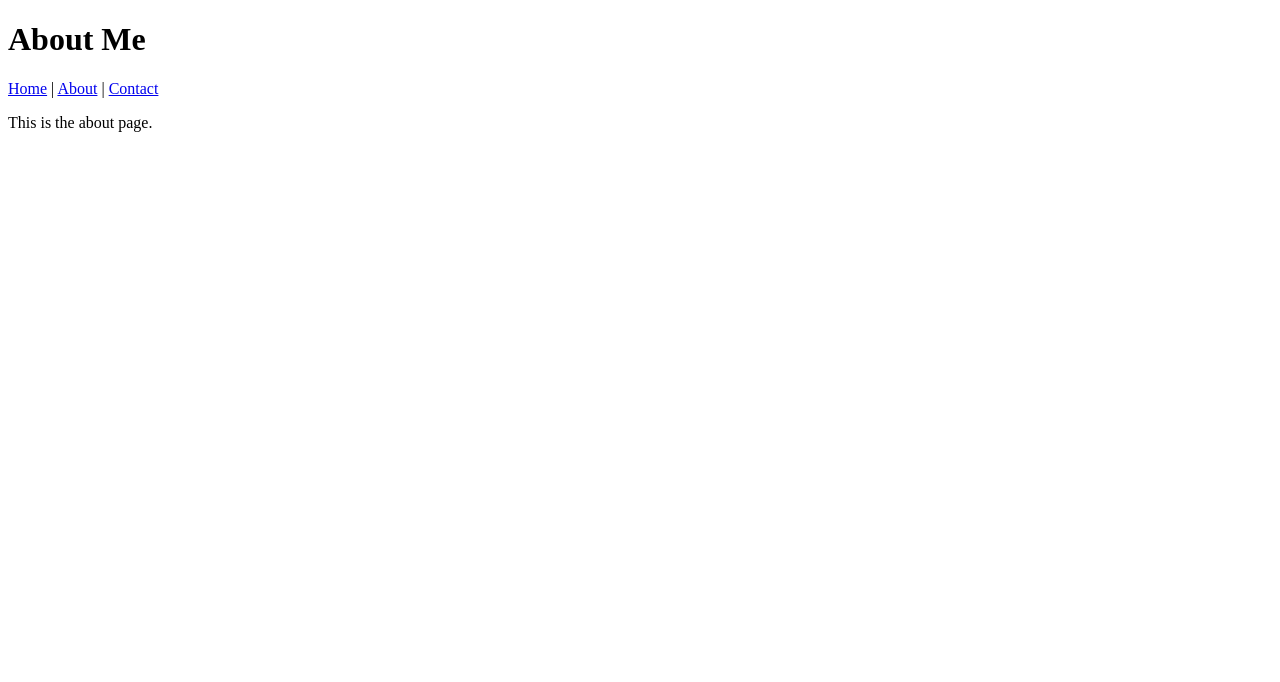
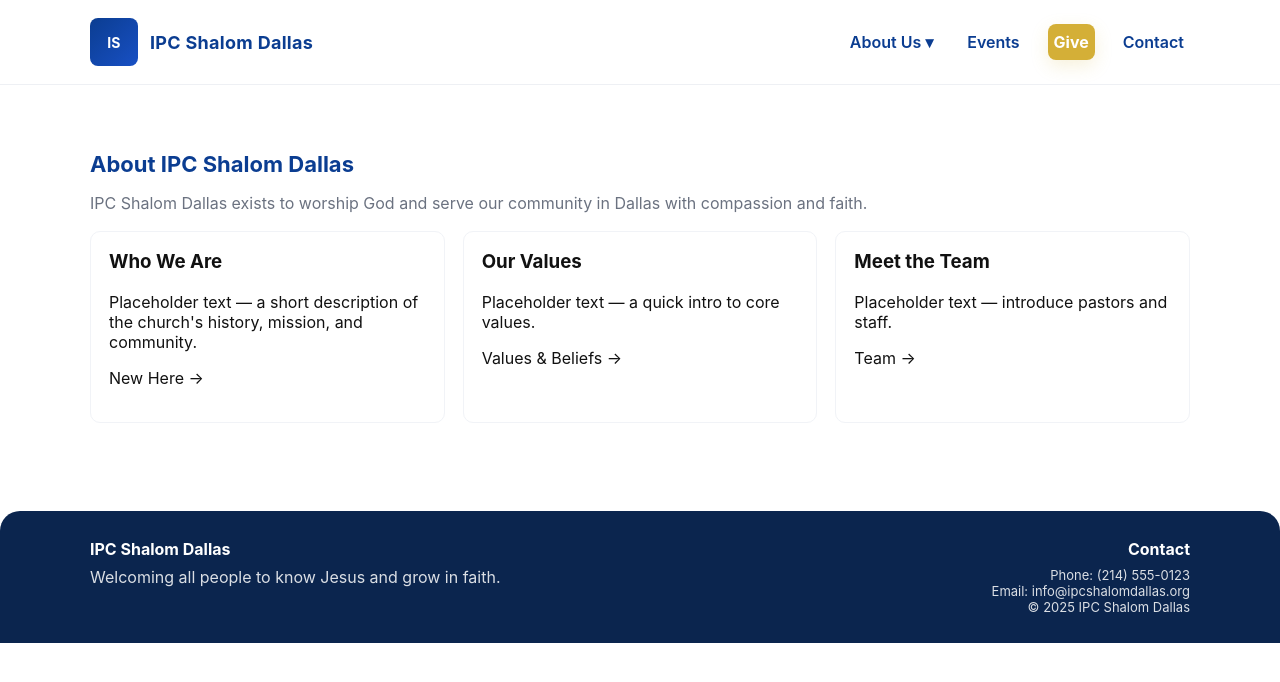
Before and after one commit to austeensamuel13-max/austeensamuel13-max.github.io, a plain HTML site: page about.html in a window 1280 px wide. Drawn offline with Linux system fonts and the light colour scheme.

Commit message:
Update about.html

```diff
--- a/about.html
+++ b/about.html
@@ -1,15 +1,79 @@
-<!DOCTYPE html>
-<html>
+<!doctype html>
+<html lang="en">
 <head>
-  <title>About</title>
+  <meta charset="utf-8" />
+  <meta name="viewport" content="width=device-width,initial-scale=1" />
+  <title>About — IPC Shalom Dallas</title>
+  <link rel="stylesheet" href="style.css">
 </head>
 <body>
-  <h1>About Me</h1>
-  <nav>
-    <a href="index.html">Home</a> |
-    <a href="about.html">About</a> |
-    <a href="contact.html">Contact</a>
-  </nav>
-  <p>This is the about page.</p>
+  <header class="header">
+    <div class="container header-inner">
+      <a class="logo-placeholder" href="index.html" aria-label="IPC Shalom Dallas - Home">
+        <span class="logo-mark">IS</span>
+        <span>IPC Shalom Dallas</span>
+      </a>
+
+      <nav class="nav" aria-label="Main navigation">
+        <div class="nav-item dropdown">
+          <a href="about.html">About Us ▾</a>
+          <div class="dropdown-menu">
+            <a href="new-here.html">New Here</a>
+            <a href="values-beliefs.html">Values &amp; Beliefs</a>
+            <a href="team.html">Team</a>
+          </div>
+        </div>
+
+        <div class="nav-item"><a href="events.html">Events</a></div>
+        <div class="nav-item"><a href="give.html" class="btn btn-primary">Give</a></div>
+        <div class="nav-item"><a href="contact.html">Contact</a></div>
+      </nav>
+    </div>
+  </header>
+
+  <main>
+    <section class="section">
+      <div class="container">
+        <h1 class="section-title">About IPC Shalom Dallas</h1>
+        <p class="text-muted">IPC Shalom Dallas exists to worship God and serve our community in Dallas with compassion and faith.</p>
+
+        <div style="margin-top:18px" class="card-grid">
+          <div class="card">
+            <h3 style="margin-top:0">Who We Are</h3>
+            <p>Placeholder text — a short description of the church's history, mission, and community.</p>
+            <p><a href="new-here.html">New Here →</a></p>
+          </div>
+
+          <div class="card">
+            <h3 style="margin-top:0">Our Values</h3>
+            <p>Placeholder text — a quick intro to core values.</p>
+            <p><a href="values-beliefs.html">Values & Beliefs →</a></p>
+          </div>
+
+          <div class="card">
+            <h3 style="margin-top:0">Meet the Team</h3>
+            <p>Placeholder text — introduce pastors and staff.</p>
+            <p><a href="team.html">Team →</a></p>
+          </div>
+        </div>
+      </div>
+    </section>
+
+    <footer class="footer">
+      <div class="container">
+        <div>
+          <h4>IPC Shalom Dallas</h4>
+          <p>Welcoming all people to know Jesus and grow in faith.</p>
+        </div>
+        <div style="text-align:right">
+          <h4>Contact</h4>
+          <p class="small">Phone: (214) 555-0123<br>Email: info@ipcshalomdallas.org</p>
+          <p class="small">© <span id="year"></span> IPC Shalom Dallas</p>
+        </div>
+      </div>
+    </footer>
+
+  </main>
+  <script>document.getElementById('year').textContent = new Date().getFullYear();</script>
 </body>
 </html>
```
